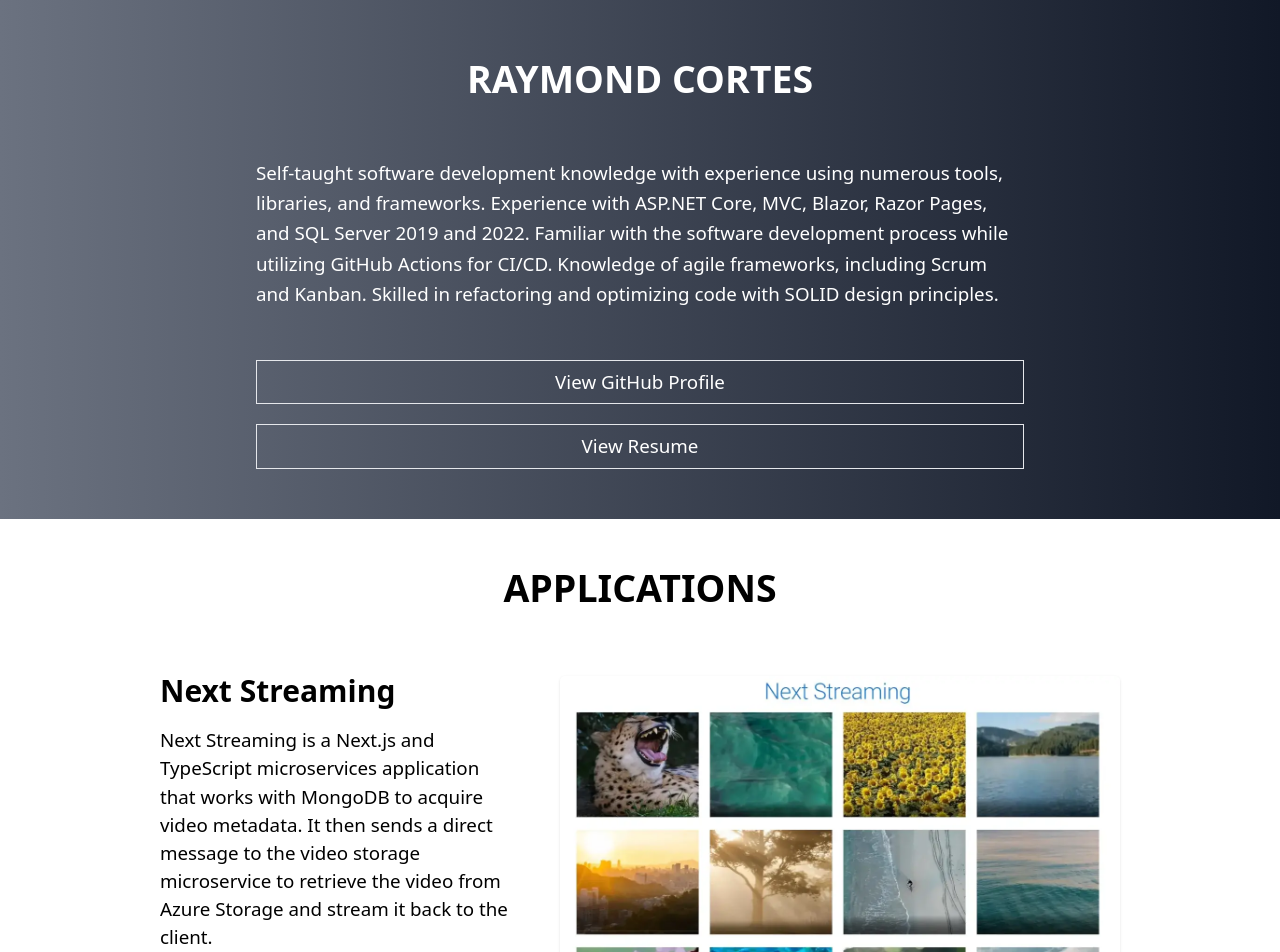
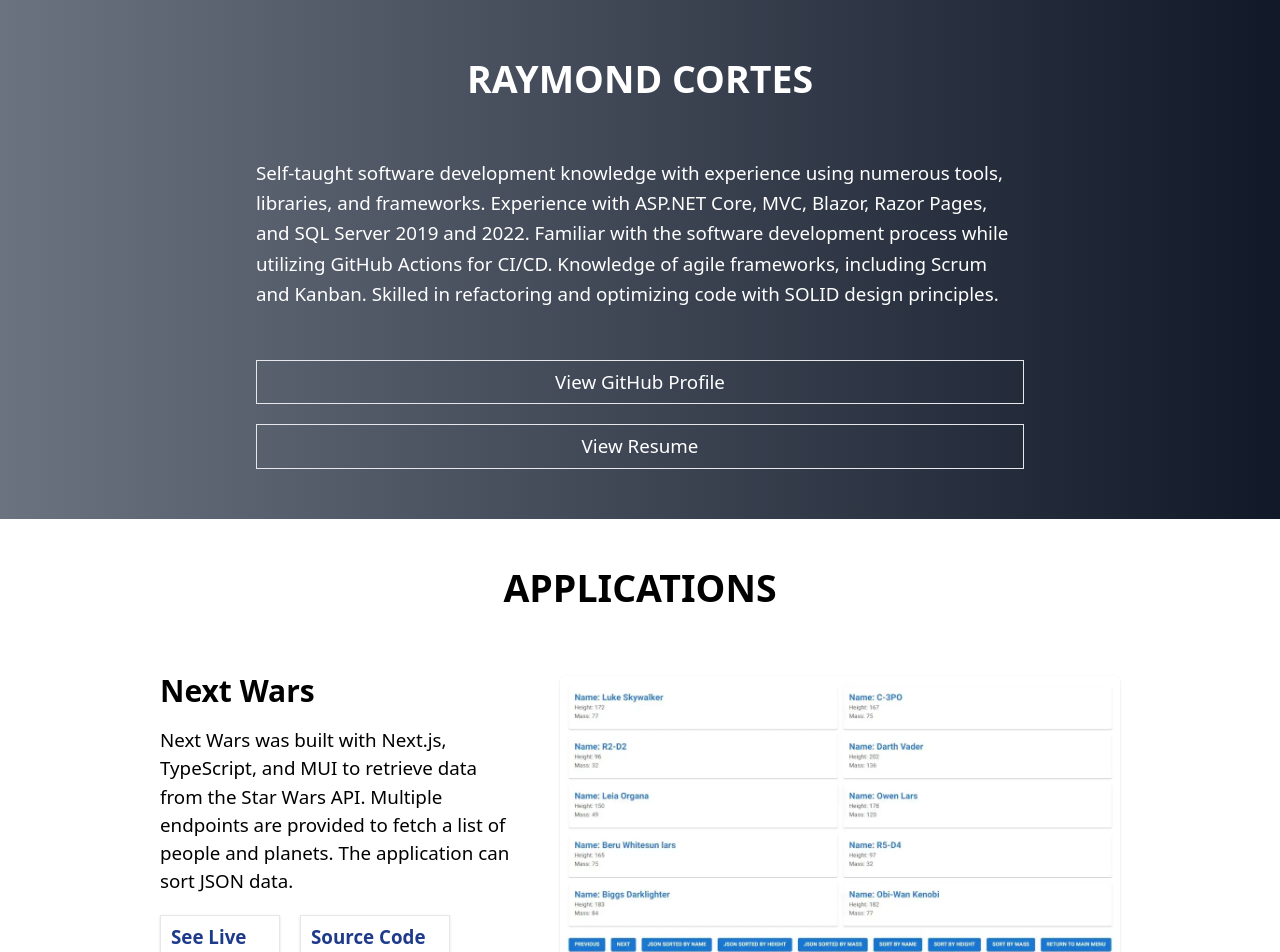
Before and after one commit to xiraynedev/portfolio-v2, a React app: page / in a window 1280 px wide. Shown: the top 952 px of the page. Built offline with nearby package versions, Linux system fonts and the light colour scheme.

Commit message:
remove application

```diff
--- a/src/components/Container/Container.tsx
+++ b/src/components/Container/Container.tsx
@@ -1,7 +1,6 @@
 import React, { useLayoutEffect } from 'react';
 import gsap from 'gsap';
 import { Header } from '../Header/Header';
-import { NextStreaming } from '../NextStreaming/NextStreaming';
 import { NextWars } from '../NextWars/NextWars';
 import { AudioConverter } from '../AudioConverter/AudioConverter';
 import { PackageSearch } from '../PackageSearch/PackageSearch';
@@ -32,7 +31,6 @@ export const Container: React.FC = () => {
       >
         APPLICATIONS
       </h2>
-      <NextStreaming />
       <NextWars />
       <AudioConverter />
       <PackageSearch />
--- a/src/components/NextStreaming/NextStreaming.tsx
+++ /dev/null
@@ -1,18 +0,0 @@
-import React, { FC } from 'react';
-import { ApplicationContainer } from '../ApplicationContainer/ApplicationContainer';
-
-const nextStreamingLarge = require('../../assets/images/next-streaming-large.webp');
-const nextStreamingMedium = require('../../assets/images/next-streaming-medium.webp');
-
-export const NextStreaming: FC = () => {
-  const nextStreamingProps = {
-    title: 'Next Streaming',
-    text: `Next Streaming is a Next.js and TypeScript microservices application that works with MongoDB to acquire video metadata. It then sends a direct message to the video storage microservice to retrieve the video from Azure Storage and stream it back to the client.`,
-    // liveAnchorHref: 'coming soon...',
-    sourceAnchorHref: 'https://github.com/xiraynedev/video-streaming',
-    imageFull: nextStreamingLarge,
-    imageMedium: nextStreamingMedium,
-  };
-
-  return <ApplicationContainer applicationProps={nextStreamingProps} />;
-};
```
